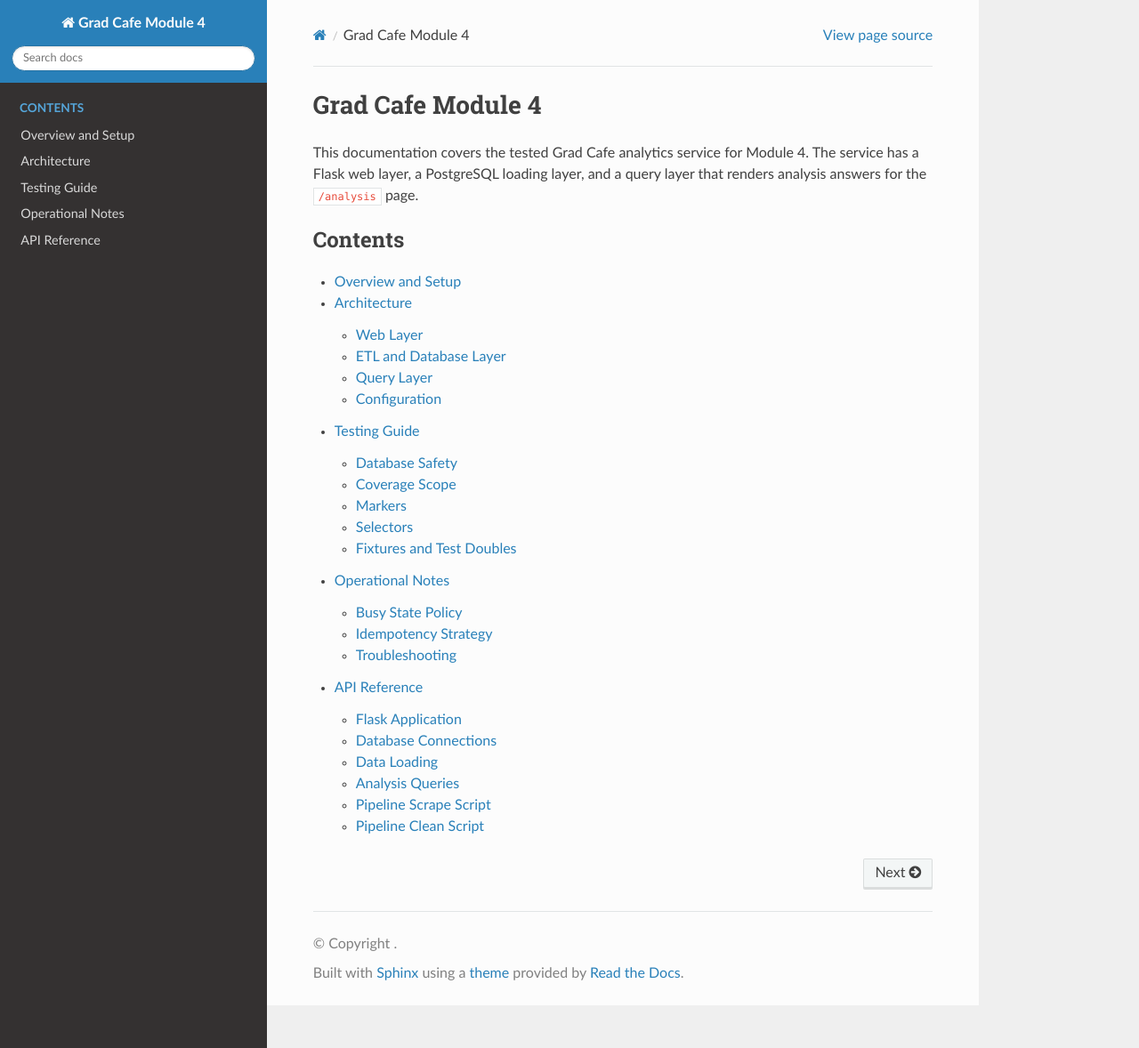
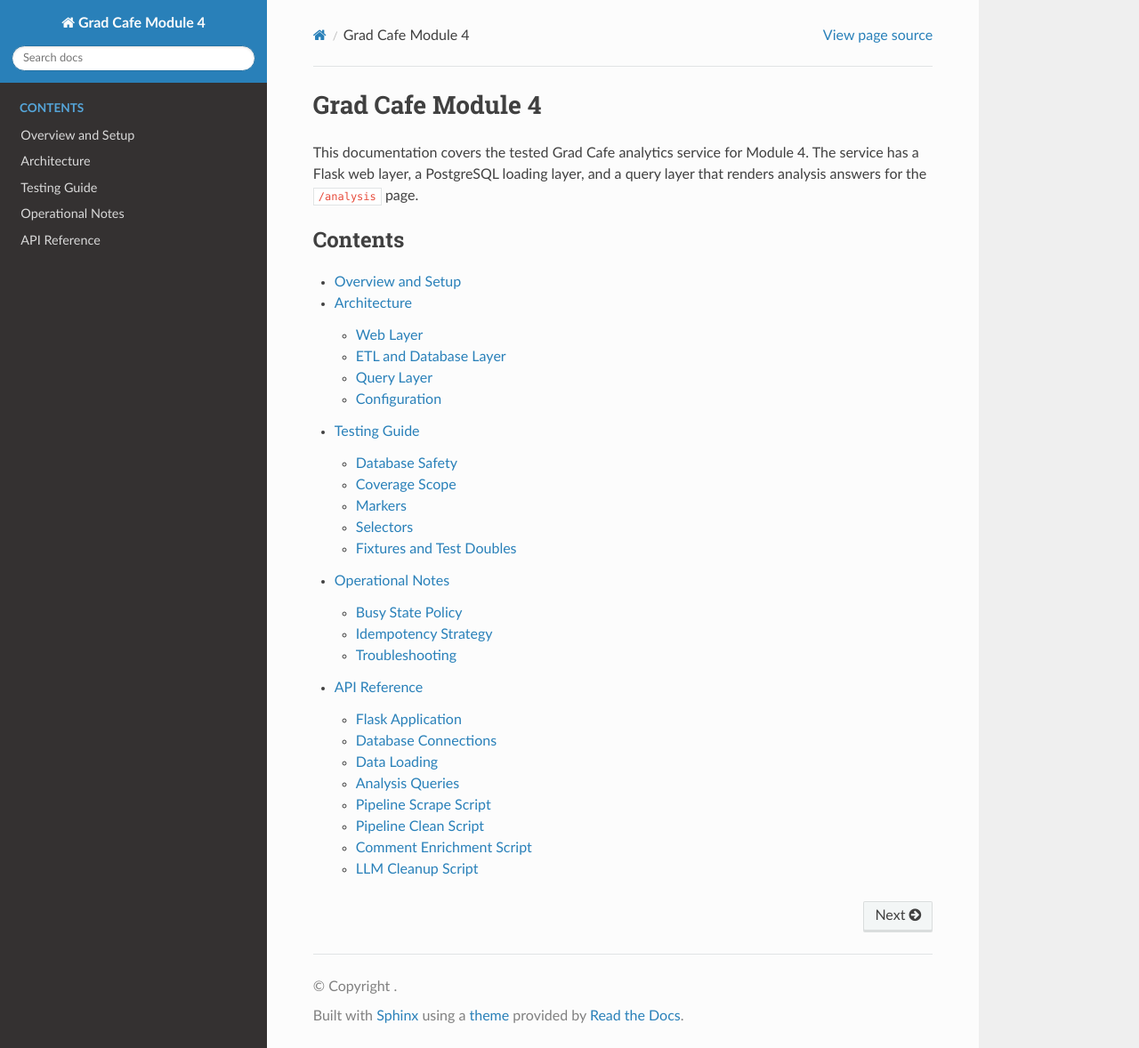
Before and after one commit to wlai-jhu/jhu_software_concepts, a Sphinx documentation site: the page built from module_4/docs/index.rst, in a window 1280 px wide and 1178 px high. Shown: the whole window at 89% size. Built offline with Sphinx 7.4.7 and the Read the Docs theme 3.1.0, drawn with Linux system fonts in a browser that asks for light colours.

```diff
--- a/module_4/docs/api.rst
+++ b/module_4/docs/api.rst
@@ -36,3 +36,15 @@ Pipeline Clean Script
 
 .. automodule:: src.pipeline.clean
    :members:
+
+Comment Enrichment Script
+-------------------------
+
+.. automodule:: src.pipeline.enrich_comments
+   :members:
+
+LLM Cleanup Script
+------------------
+
+.. automodule:: src.pipeline.llm_clean
+   :members:
```
Also changed, not shown: module_4/README.md, 14 other files.
